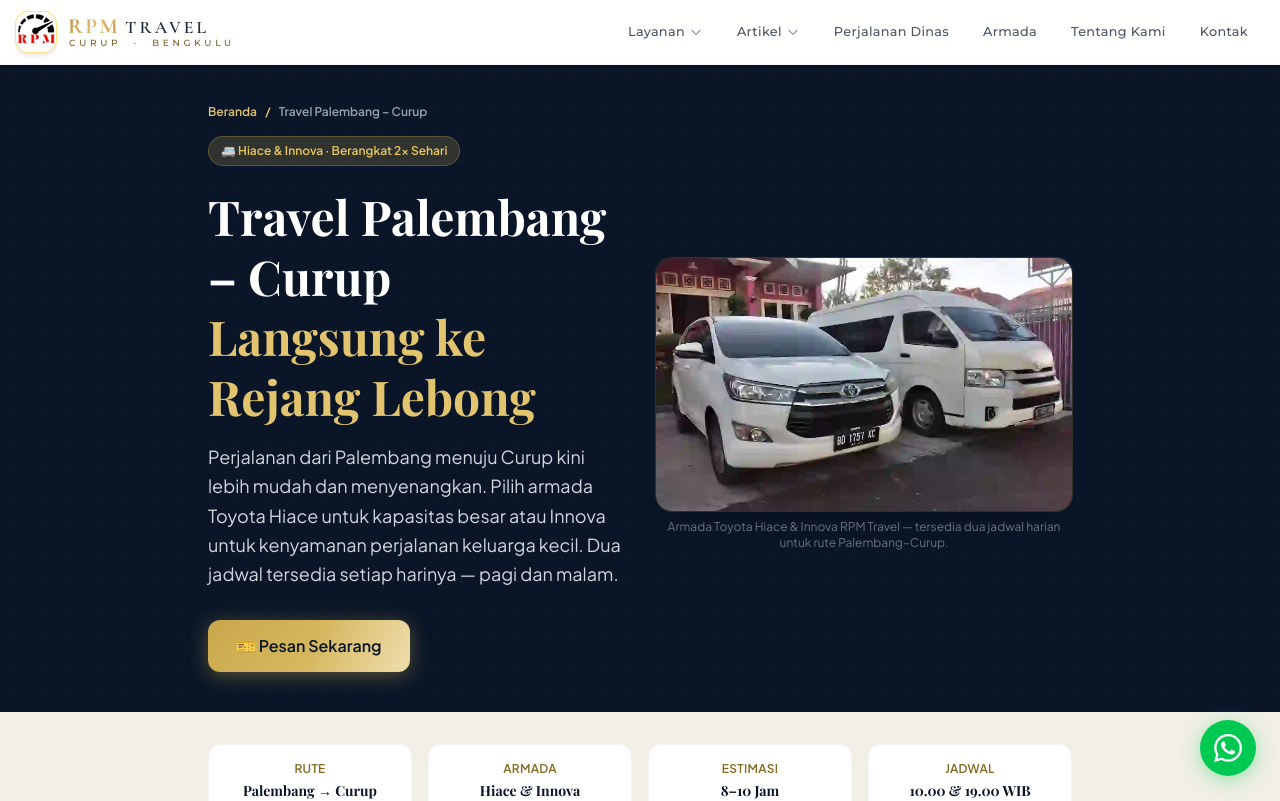
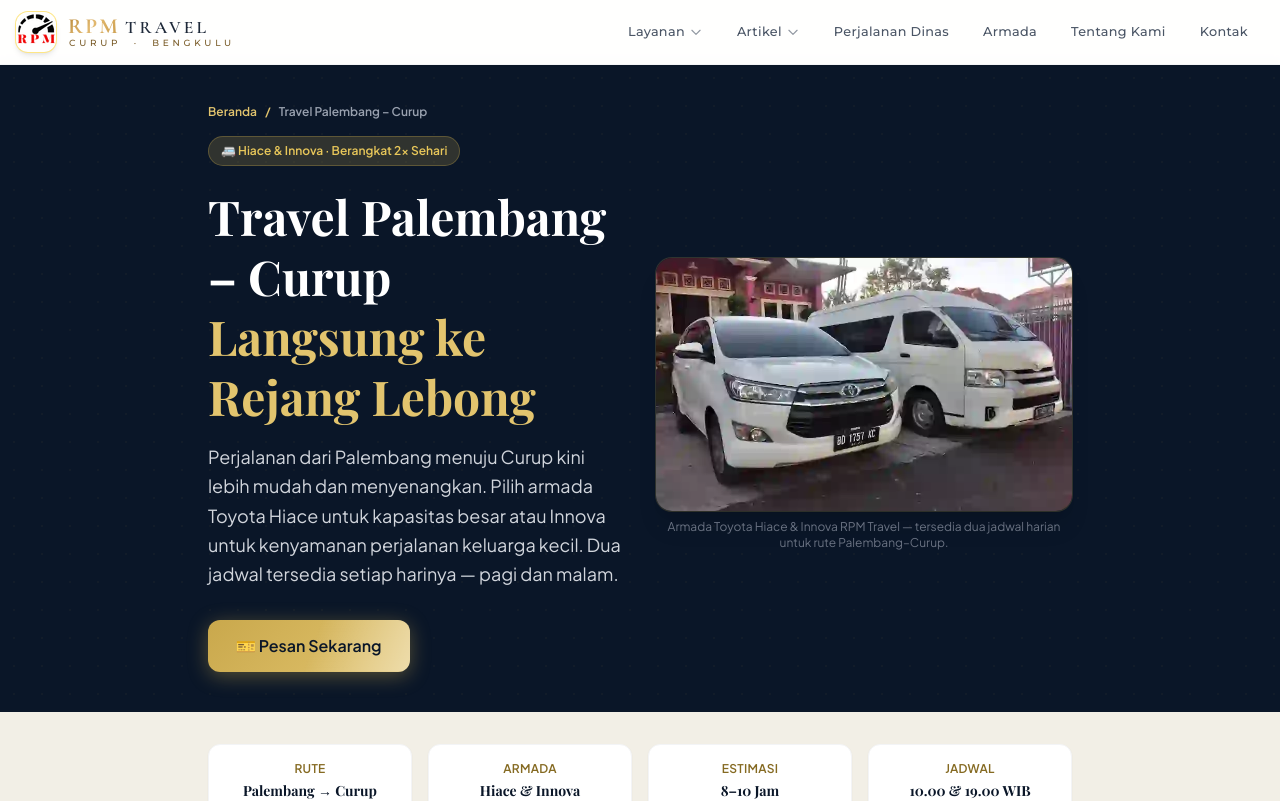
Before and after one commit to rpmtravel52-gif/RPM-Travel, a Next.js app: page /travel-palembang-curup in a window 1280 px wide. Shown: the top 801 px of the page. Built offline with nearby package versions, Linux system fonts and the light colour scheme.

Commit message:
chore(ui): hapus tombol WhatsApp mengambang

```diff
--- a/src/app/layout.tsx
+++ b/src/app/layout.tsx
@@ -8,7 +8,6 @@
 import './globals.css';
 import Navbar from '@/components/Navbar';
 import Footer from '@/components/Footer';
-import WAFloat from '@/components/WAFloat';
 import BottomNav from '@/components/BottomNav';
 
 // ── Font: Playfair Display (dipakai di konten utama) ──────────────
@@ -106,7 +105,6 @@
         <Navbar />
         <main className="pt-12 md:pt-16 pb-24 md:pb-0">{children}</main>
         <Footer />
-        <WAFloat />
         <BottomNav />
       </body>
     </html>
--- a/src/components/WAFloat.tsx
+++ /dev/null
@@ -1,51 +0,0 @@
-'use client';
-
-import { usePathname } from 'next/navigation';
-
-// ── Peta pathname → jurusan untuk kalimat pesan WA ───────────
-const ROUTE_LABEL: Record<string, string> = {
-  '/travel-bengkulu-palembang': 'Travel Bengkulu – Palembang',
-  '/travel-palembang-bengkulu': 'Travel Palembang – Bengkulu',
-  '/travel-curup-palembang':    'Travel Curup – Palembang',
-  '/travel-palembang-curup':    'Travel Palembang – Curup',
-  '/travel-curup-lebong':       'Travel Curup – Lebong',
-  '/travel-lebong-curup':       'Travel Lebong – Curup',
-  '/travel-lebong-palembang':   'Travel Lebong – Palembang',
-  '/travel-palembang-lebong':   'Travel Palembang – Lebong',
-  '/sewa-hiace':                'Sewa Hiace',
-  '/sewa-bus-wisata':           'Sewa Bus Wisata',
-  '/pesan':                     'Pemesanan Tiket',
-  '/pesan-tiket':               'Pemesanan Tiket',
-};
-
-function buildMessage(pathname: string): string {
-  const jurusan = ROUTE_LABEL[pathname];
-
-  if (jurusan) {
-    return `Halo RPM, saya lihat di website dan mau pesan travel untuk jurusan ${jurusan}.`;
-  }
-
-  // Halaman beranda atau halaman lain yang tidak spesifik
-  return 'Halo RPM, saya lihat di website dan ingin bertanya mengenai layanan travel.';
-}
-
-export default function WAFloat() {
-  const pathname = usePathname();
-  const message  = buildMessage(pathname);
-  const href     = `https://wa.me/6285282828005?text=${encodeURIComponent(message)}`;
-
-  return (
-    <a
-      href={href}
-      target="_blank"
-      rel="noopener noreferrer"
-      aria-label="Chat WhatsApp RPM Travel"
-      className="fixed bottom-24 md:bottom-6 right-4 md:right-6 z-40 w-12 h-12 md:w-14 md:h-14 bg-green-500 hover:bg-green-600 rounded-full flex items-center justify-center shadow-lg hover:scale-110 transition-all duration-200"
-      style={{ boxShadow: '0 4px 20px rgba(37,211,102,0.45)' }}
-    >
-      <svg className="w-7 h-7 fill-white" viewBox="0 0 24 24">
-        <path d="M17.472 14.382c-.297-.149-1.758-.867-2.03-.967-.273-.099-.471-.148-.67.15-.197.297-.767.966-.94 1.164-.173.199-.347.223-.644.075-.297-.15-1.255-.463-2.39-1.475-.883-.788-1.48-1.761-1.653-2.059-.173-.297-.018-.458.13-.606.134-.133.298-.347.446-.52.149-.174.198-.298.298-.497.099-.198.05-.371-.025-.52-.075-.149-.669-1.612-.916-2.207-.242-.579-.487-.5-.669-.51-.173-.008-.371-.01-.57-.01-.198 0-.52.074-.792.372-.272.297-1.04 1.016-1.04 2.479 0 1.462 1.065 2.875 1.213 3.074.149.198 2.096 3.2 5.077 4.487.709.306 1.262.489 1.694.625.712.227 1.36.195 1.871.118.571-.085 1.758-.719 2.006-1.413.248-.694.248-1.289.173-1.413-.074-.124-.272-.198-.57-.347m-5.421 7.403h-.004a9.87 9.87 0 01-5.031-1.378l-.361-.214-3.741.982.998-3.648-.235-.374a9.86 9.86 0 01-1.51-5.26c.001-5.45 4.436-9.884 9.888-9.884 2.64 0 5.122 1.03 6.988 2.898a9.825 9.825 0 012.893 6.994c-.003 5.45-4.437 9.884-9.885 9.884m8.413-18.297A11.815 11.815 0 0012.05 0C5.495 0 .16 5.335.157 11.892c0 2.096.547 4.142 1.588 5.945L.057 24l6.305-1.654a11.882 11.882 0 005.683 1.448h.005c6.554 0 11.89-5.335 11.893-11.893a11.821 11.821 0 00-3.48-8.413z" />
-      </svg>
-    </a>
-  );
-}
```
